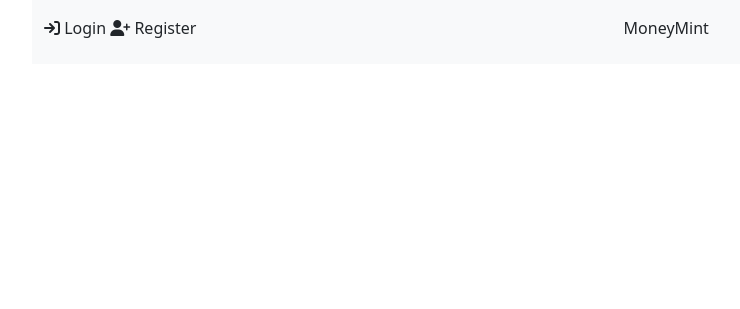
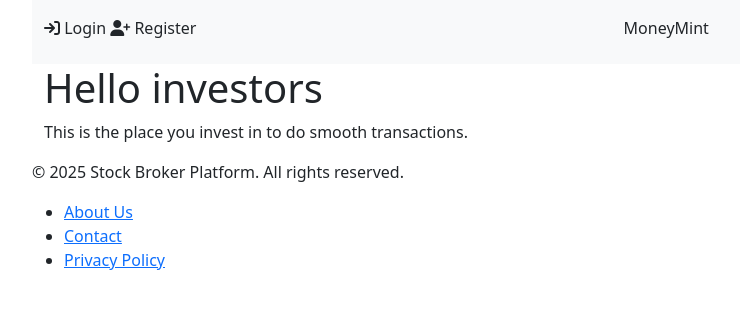
Before and after one commit to Kiran3002/moneymint, a Django app: a page that uses templates/user/index.html in a window 1280 px wide. Shown: the top 309 px of the page, without its empty margins (50-790 px from the left). Run offline with Django 5.2, Linux system fonts and the light colour scheme; some libraries are stand-ins or nearby versions.

Commit message:
home page added

```diff
--- a/templates/user/index.html
+++ b/templates/user/index.html
@@ -1 +1,18 @@
 {% extends 'base.html' %}
+
+{% block content %}
+    <div class="container">
+        <h1>Hello investors</h1>
+        <p>This is the place you invest in to do smooth transactions.</p>
+    </div>
+<footer>
+    <div class="footer-content">
+        <p>&copy; 2025 Stock Broker Platform. All rights reserved.</p>
+        <ul>
+            <li><a href="/about/">About Us</a></li>
+            <li><a href="/contact/">Contact</a></li>
+            <li><a href="/privacy/">Privacy Policy</a></li>
+        </ul>
+    </div>
+</footer>
+{% endblock %}
```
